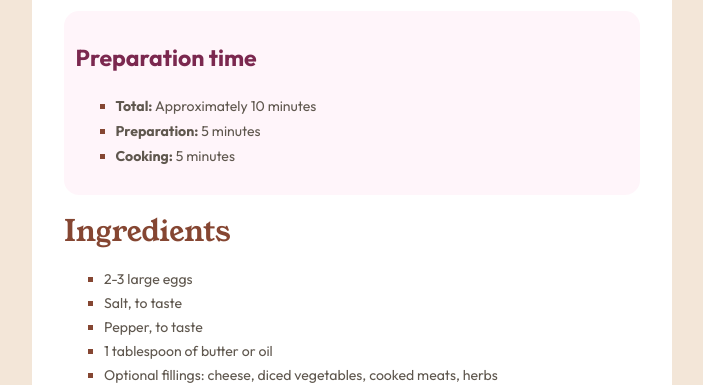
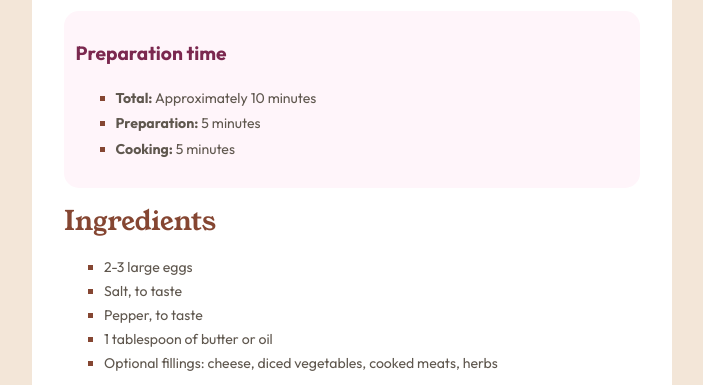
Before and after one commit to Dollarage/Front-end-Mentor-recepie, a plain HTML site: page index.html in a window 1280 px wide. Shown: the part 569-954 px from the top of the page, without its empty margins (288-991 px from the left). Drawn offline with Linux system fonts and the light colour scheme; a web font is replaced by a local one.

Commit message:
Update index.html

```diff
--- a/index.html
+++ b/index.html
@@ -81,14 +81,14 @@
     }
 
     h2 {
-      font-size: 2.3vw;
+      font-size: 2.1vw;
       color: hsl(14, 45%, 36%);
       font-family: "Young Serif", serif;
       font-weight: 300;
     }
 
     h3 {
-      font-size: 1.8vw;
+      font-size: 1.5vw;
       color: hsl(332, 51%, 32%);
     }
 
```
